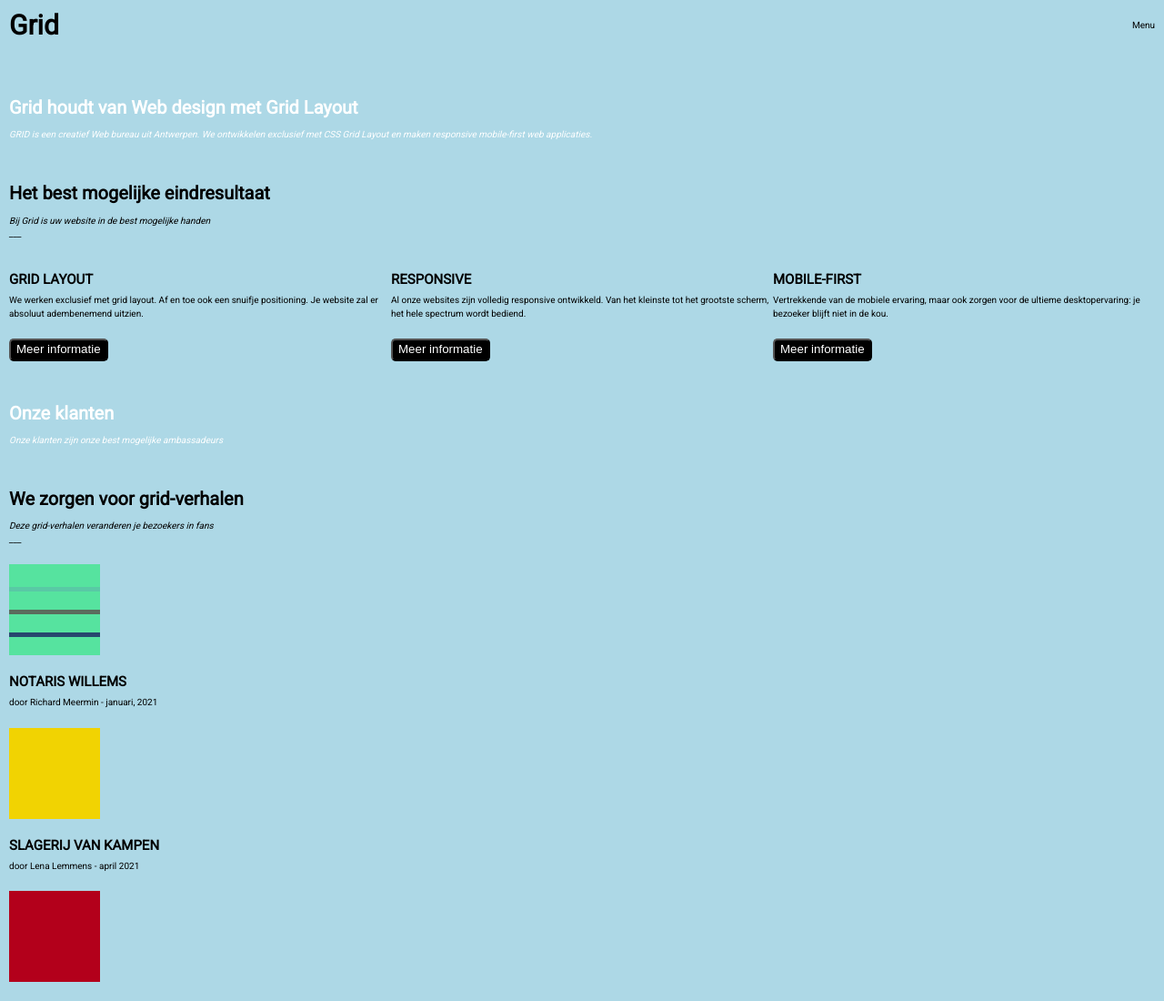
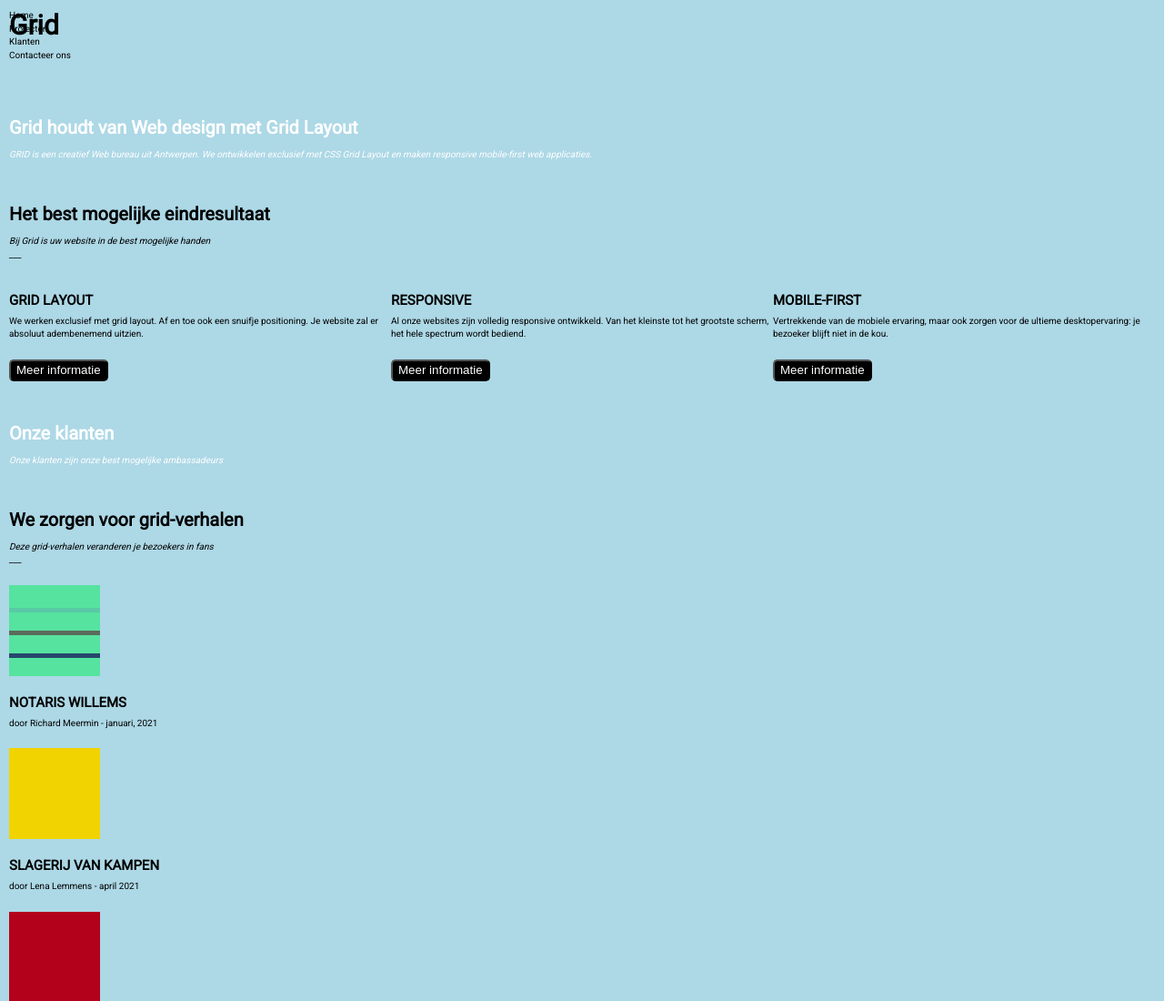
Before and after one commit to rblondiau/css-opdracht, a website built with Vite: page index.html in a window 1280 px wide. Shown: the top 1100 px of the page at 91% size. Built offline with nearby package versions, Linux system fonts and the light colour scheme; files whose address does not match are found by name.

Commit message:
grid desktop

```diff
--- a/css/style.scss
+++ b/css/style.scss
@@ -199,21 +199,26 @@ footer ul li a {
     background-color: lightblue;
   }
 
-  // main {
-  //   grid-template-columns: 1fr 1fr 1fr 1fr 1fr;
-  //   display: grid;
-  // }
+  h1 {
+    position: absolute;
+    top: 1rem;
+    left: 1rem;
+  }
 
-  // .billboard,
-  // .overons {
-  //   grid-column-start: 1;
-  //   grid-column-end: 6;
-  // }
+  header {
+    display: flex;
+  }
 
-  // main .section {
-  //   grid-column-start: 1;
-  //   grid-column-end: 6;
-  // }
+  header nav a {
+    display: flex;
+    text-decoration: none;
+    color: $black;
+    align-content: flex-end;
+  }
+
+  header nav a.mobiel {
+    display: none;
+  }
 
   .overons {
     display: grid;
@@ -225,10 +230,9 @@ footer ul li a {
     grid-column-end: 4;
   }
 
-  .watwedoe {
+  .main .watwedoen {
     display: grid;
-    grid-template-columns: 1fr 1fr 1fr 1fr;
-    grid-template-rows: 1fr 1fr;
+    grid-template-columns: repeat(4, 1fr);
   }
 
   .sectie1 {
--- a/package.json
+++ b/package.json
@@ -9,8 +9,8 @@
     "build": "vite build",
     "preview": "vite preview --open --host",
     "predeploy": "npm run build",
-    "deploy": "surge ./dist yourfrontenddomain.surge.sh",
-    "postdeploy": "start https://yourfrontenddomain.surge.sh"
+    "deploy": "surge ./dist ronchiecssistheshit.surge.sh",
+    "postdeploy": "start https://ronchie-cssistheshit.surge.sh"
   },
   "author": "David Verhulst",
   "license": "ISC",
```
Also changed, not shown: README.md.
